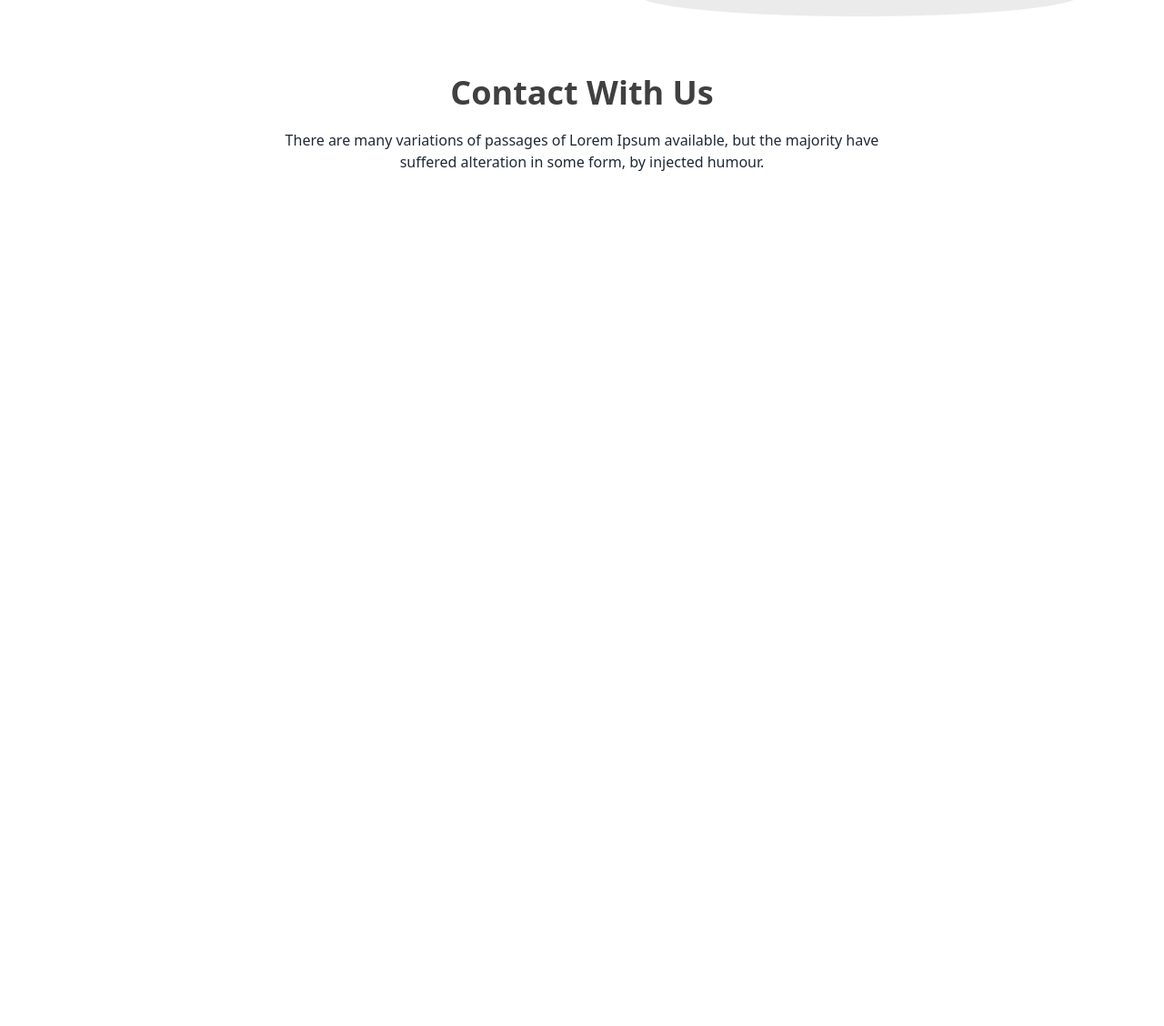
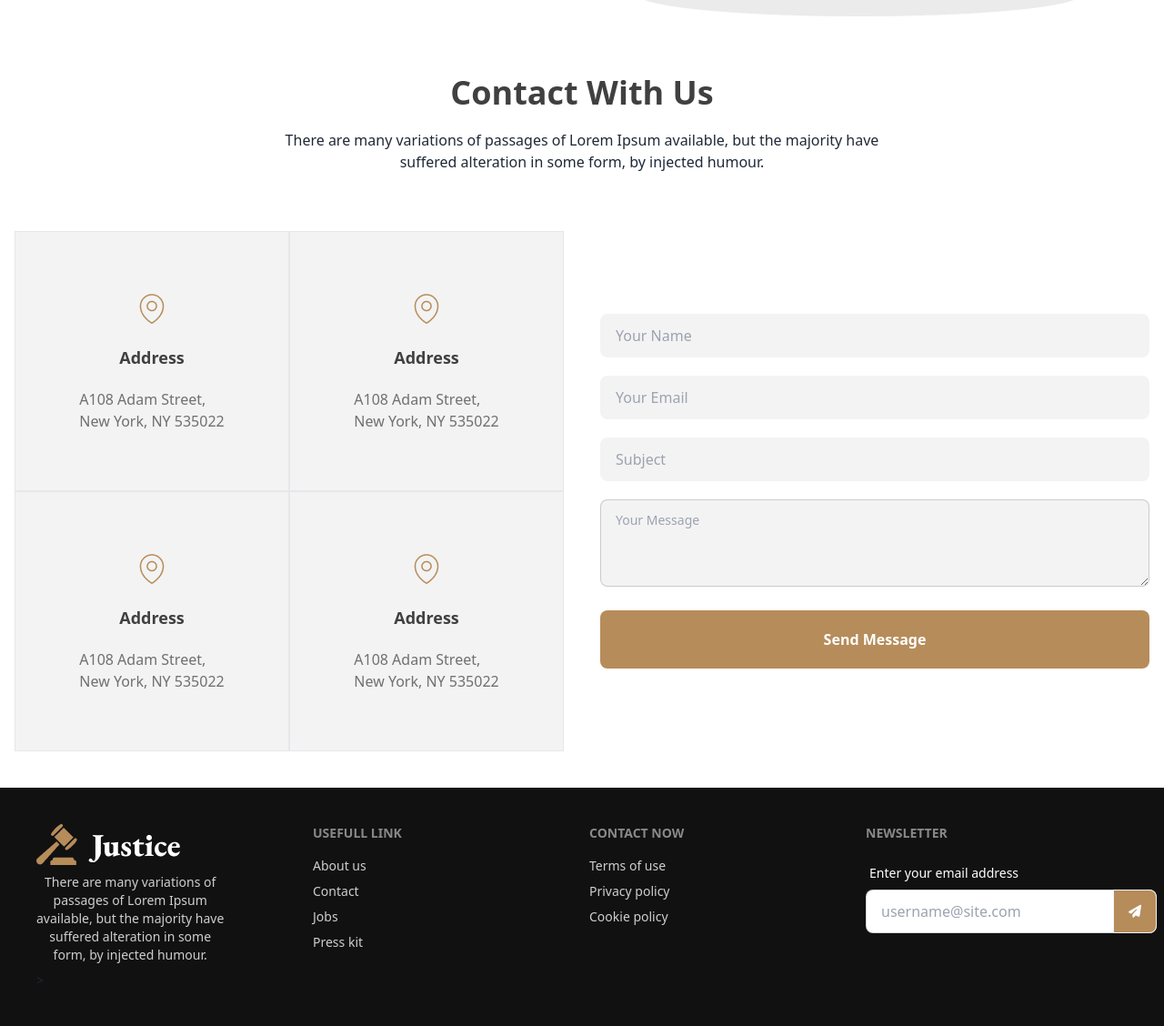
Before and after one commit to Kausar56/Legal-solution, a plain HTML site: page index.html in a window 1280 px wide. Shown: the part 3694-4822 px from the top of the page at 91% size. Before the commit the page ends 3948 px from the top, so only its background shows below. Drawn offline with nearby package versions, Linux system fonts and the light colour scheme.

Commit message:
responsive design

```diff
--- a/index.html
+++ b/index.html
@@ -342,7 +342,7 @@
 
 
 <!--Contact us area  start-->
-<section class="max-w-7xl mx-auto">
+<section class="max-w-7xl mx-auto px-4">
     <div class="text-center my-16 space-y-5 ">
         <h2 class="text-5xl md:font-bold md:text-4xl text-3xl lg:font-extrabold text-[#414040]">Contact With Us</h2>
     <p>There are many variations of passages of Lorem Ipsum available, but the majority have <br> suffered alteration in some form, by injected humour.</p>
@@ -351,12 +351,49 @@
 
 
 
-    <div class="flex justify-between items-center">
+    <div class="flex justify-between lg:flex-row md:flex-row flex-col items-center gap-10">
+
+
+        <div class="grid lg:grid-cols-2 md:grid-cols-2 grid-cols-1 flex-1">
+
+            <div class="flex justify-center items-center flex-col p-16  space-y-5 bg-[#F3F3F3] border">
+                <img class="w-10" src="./images/location.png">
+                <h4 class="text-[#414040] font-extrabold text-lg">Address</h4>
+                <p class="text-[#707070]">A108 Adam Street,<br>
+                    New York, NY 535022</p>
+            </div>
+            <div class="flex justify-center items-center flex-col p-16 space-y-5 bg-[#F3F3F3] border">
+                <img class="w-10" src="./images/location.png">
+                <h4 class="text-[#414040] font-extrabold text-lg">Address</h4>
+                <p class="text-[#707070]">A108 Adam Street,<br>
+                    New York, NY 535022</p>
+            </div>
+            <div class="flex justify-center items-center flex-col p-16 space-y-5 bg-[#F3F3F3] border">
+                <img class="w-10" src="./images/location.png">
+                <h4 class="text-[#414040] font-extrabold text-lg">Address</h4>
+                <p class="text-[#707070]">A108 Adam Street,<br>
+                    New York, NY 535022</p>
+            </div>
+            <div class="flex justify-center items-center flex-col p-16 space-y-5 bg-[#F3F3F3] border">
+                <img class="w-10" src="./images/location.png">
+                <h4 class="text-[#414040] font-extrabold text-lg">Address</h4>
+                <p class="text-[#707070]">A108 Adam Street,<br>
+                    New York, NY 535022</p>
+            </div>
+
+
+        </div > <!-- address area end-->
 
 
 
-        <div>
 
+        <div class="flex-1 space-y-5 w-full "> <!-- contact from-->
+            <input type="text" placeholder="Your Name" class="input w-full bg-[#F3F3F3] py-5"/><br>
+            <input type="email" placeholder="Your Email" class="input w-full bg-[#F3F3F3]"/><br>
+            <input type="email" placeholder="Subject" class="input w-full bg-[#F3F3F3]" /> <br>
+            <textarea class="textarea textarea-bordered h-24 w-full bg-[#F3F3F3] rows="4" cols="100" placeholder="Your Message"></textarea>
+
+            <input type="submit" value="Send Message" class="text-white bg-[#B68C5A] font-semibold w-full py-5 cursor-pointer rounded-lg">
 
         </div>
     </div>
@@ -372,5 +409,49 @@
 
 
 
+
+
+
+<!-- Footer area start-->
+
+<section>
+    <footer class="footer p-10 bg-base-200 text-base-content mt-10 bg-[#111] grid lg:grid-cols-4 md:grid-cols-4 grid-cols-2">
+        <div class="text-center">
+          <img src="./images/logo.png">
+         <p class="text-[#CFCFCF]">There are many variations of<br> passages of Lorem Ipsum<br> available, but the majority have <br>suffered alteration in some<br> form, by injected humour.</p>>
+        </div>
+        <div class="text-center text-[#CFCFCF]">
+          <span class="footer-title text-white">Usefull Link</span>
+          <a class="link link-hover">About us</a>
+          <a class="link link-hover">Contact</a>
+          <a class="link link-hover">Jobs</a>
+          <a class="link link-hover">Press kit</a>
+        </div>
+        <div class="text-[#CFCFCF]">
+          <span class="footer-title text-white">Contact Now</span>
+          <a class="link link-hover">Terms of use</a>
+          <a class="link link-hover">Privacy policy</a>
+          <a class="link link-hover">Cookie policy</a>
+        </div>
+        <div class="text-white">
+          <span class="footer-title">Newsletter</span>
+          <div class="form-control w-80">
+            <label class="label">
+              <span class="label-text text-white">Enter your email address</span>
+            </label>
+            <div class="relative">
+              <input type="text" placeholder="username@site.com" class="input input-bordered w-full md:pr-5 pr-2 lg:pr-16" />
+              <button class="btn bg-[#B68C5A] text-white absolute top-0 right-0 rounded-l-none"><i class="fa fa-solid fa-paper-plane"></i></button>
+            </div>
+          </div>
+        </div>
+      </footer>
+</section>
+
+
+<!-- Footer area End-->
+
+
+
 </body>
 </html>
```
